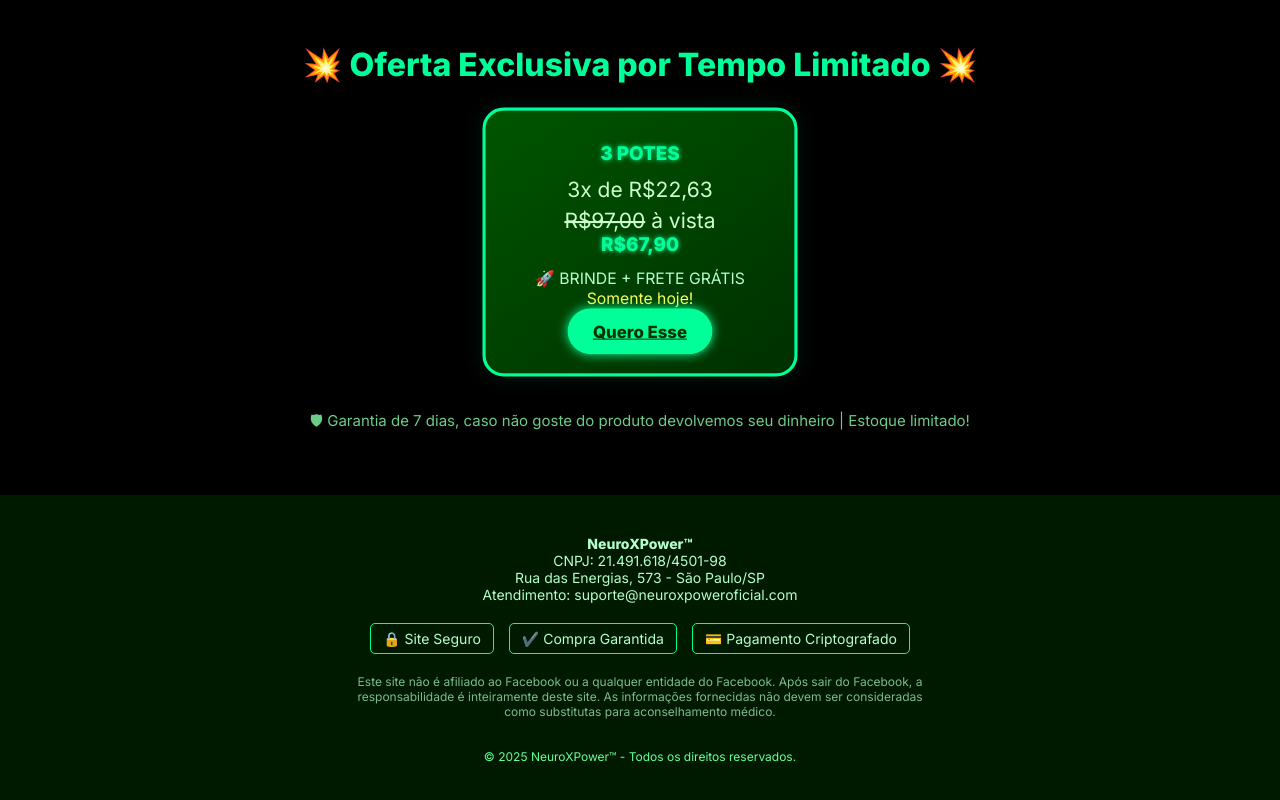
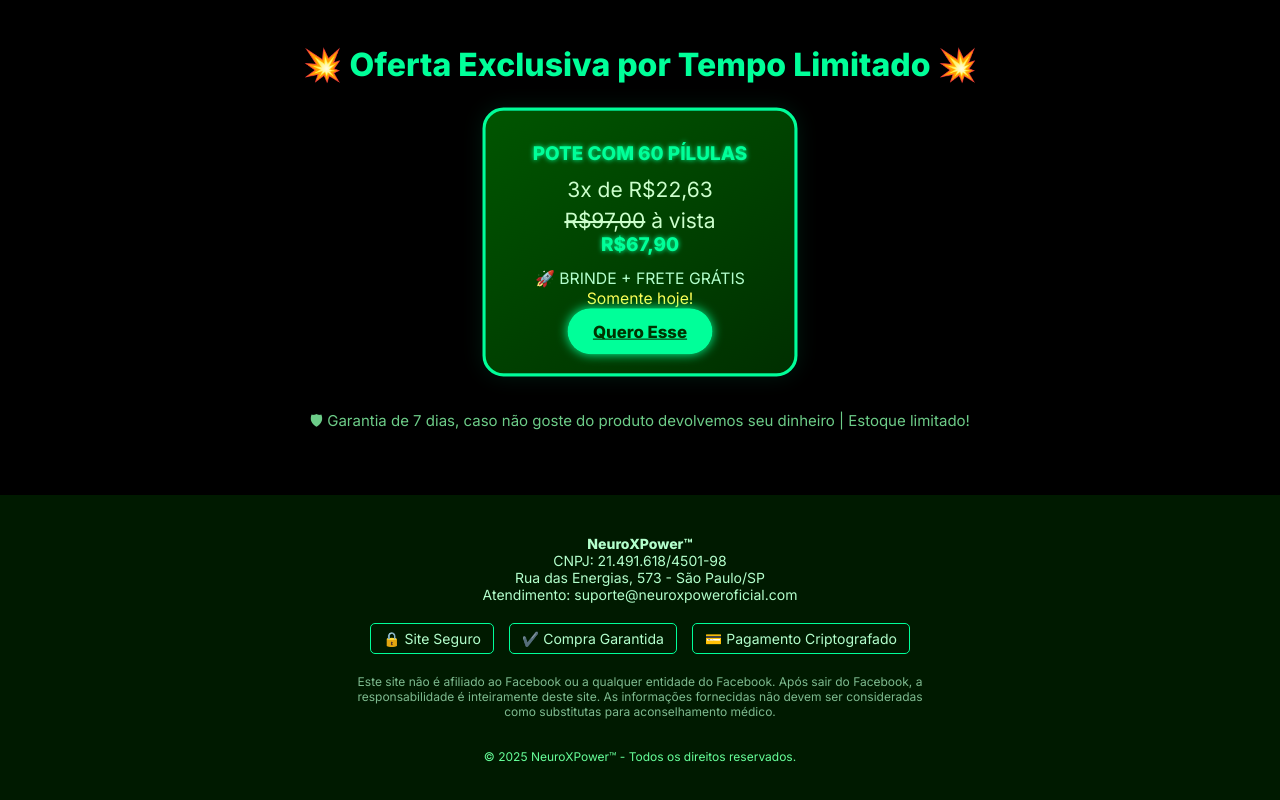
Before and after one commit to Daddyyyy9111/leandginzika, a plain HTML site: page index.html in a window 1280 px wide. Shown: the part 2511-3311 px from the top of the page. Drawn offline with Linux system fonts and the light colour scheme.

Commit message:
Update index.html

```diff
--- a/index.html
+++ b/index.html
@@ -4,7 +4,7 @@
 <head>
   <meta charset="UTF-8" />
   <meta name="viewport" content="width=device-width, initial-scale=1.0, maximum-scale=1.0, user-scalable=no" />
-  <title>NeuroXPower - Queima Gordura, Aumenta o Foco e Transforma sua Mente</title>
+  <title>NeuroXPower - O que não entra no SUS… mas entra no seu organismo em 3 dias.</title>
   <link rel="icon" href="https://i.imgur.com/Lnl0KfW.jpeg" type="image/png" />
   <link href="https://fonts.googleapis.com/css2?family=Inter:wght@400;600;800&display=swap" rel="stylesheet" />
   <style>
@@ -386,7 +386,7 @@
 
   <div class="ofertas">
     <div class="card card-destaque">
-      <strong>3 POTES</strong>
+      <strong>POTE COM 60 PÍLULAS</strong>
       <div class="preco">3x de R$22,63</div>
       <div class="preco"><s>R$97,00</s> à vista <strong style="color:#00ff99;">R$67,90</strong></div>
       <div class="beneficios">🚀 BRINDE + FRETE GRÁTIS<br><span style="color:#ff5;">Somente hoje!</span></div>
```
